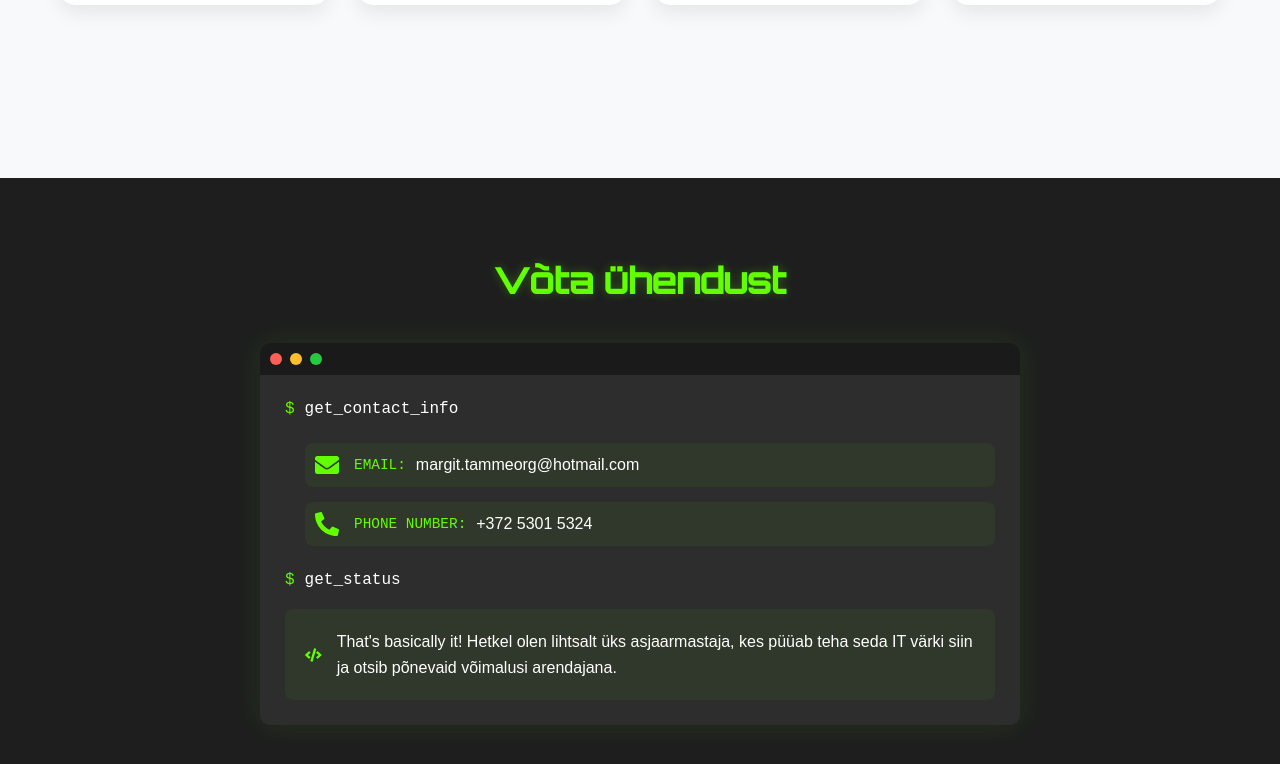
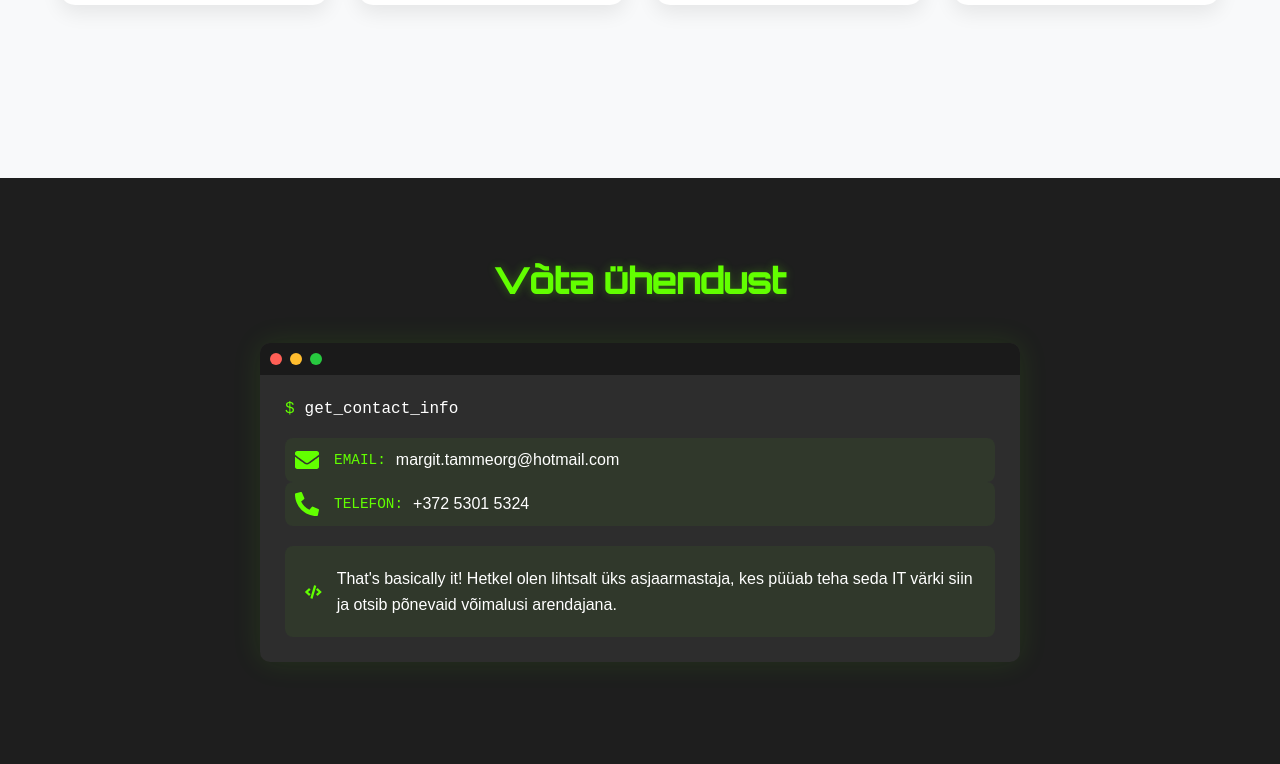
Before and after one commit to tammmargit/koduleht, a React (Create React App) app: page / in a window 1280 px wide. Shown: the part 3237-4001 px from the top of the page. Built offline with nearby package versions, Linux system fonts and the light colour scheme.

Commit message:
Fix ESLint issues in home.js 2.0

```diff
--- a/src/components/Contact/Contact.js
+++ b/src/components/Contact/Contact.js
@@ -21,8 +21,9 @@ const Contact = () => {
               <span className="command">get_contact_info</span>
             </div>
 
-            <div className="contact-links">
-              <a href="mailto:sinu.email@gmail.com" className="contact-link">
+            <div className="contact-info">
+              <a href="mailto:margit.tammeorg@hotmail.com"
+                 className="contact-link">
                 <FaEnvelope />
                 <span className="link-text">
                   <span className="label">EMAIL:</span>
@@ -30,41 +31,20 @@ const Contact = () => {
                 </span>
               </a>
 
-              <a
-                 target="_blank"
-                 rel="noopener noreferrer"
+              <a href="tel:+37253015324"
                  className="contact-link">
                 <FaPhoneAlt />
                 <span className="link-text">
-                  <span className="label">PHONE NUMBER:</span>
+                  <span className="label">TELEFON:</span>
                   +372 5301 5324
                 </span>
               </a>
 
-              {/*
-              <a href="https://github.com/tammmargit"
-                 target="_blank"
-                 rel="noopener noreferrer"
-                 className="contact-link">
-                <FaGithub />
-                <span className="link-text">
-                  <span className="label">GITHUB:</span>
-                  /tammmargit
-                </span>
-              </a>
-              */}
-            </div>
 
-
-            <div className="command-line">
-              <span className="prompt">$</span>
-              <span className="command">get_status</span>
-            </div>
-
-            <div className="status-message">
-              <FaCode className="status-icon" />
-              <p>That's basically it! Hetkel olen lihtsalt üks asjaarmastaja, kes püüab teha seda IT värki siin ja otsib põnevaid võimalusi arendajana.
-                </p>
+              <div className="contact-link status-message">
+                <FaCode className="status-icon" />
+                <p>That's basically it! Hetkel olen lihtsalt üks asjaarmastaja, kes püüab teha seda IT värki siin ja otsib põnevaid võimalusi arendajana. </p>
+              </div>
             </div>
           </div>
         </div>
```
